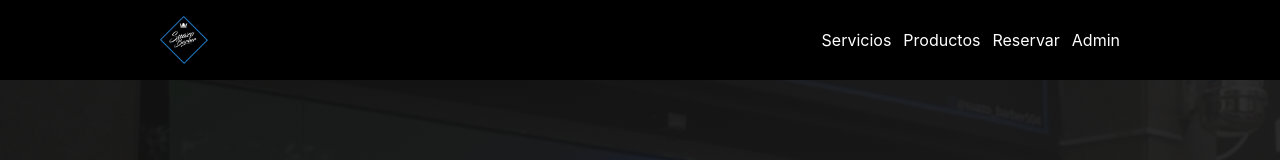
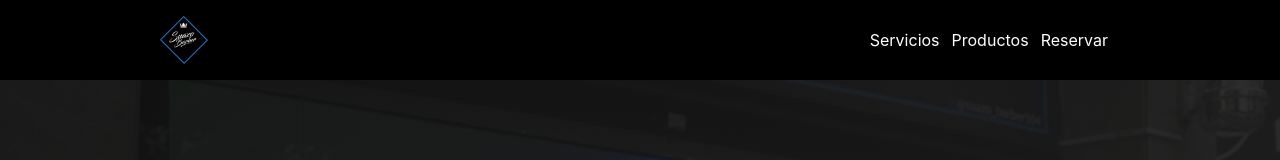
Before and after one commit to barbearia-suazo-site/client, a Next.js app: page /login in a window 1280 px wide. Shown: the top 160 px of the page. Built offline with nearby package versions, Linux system fonts and the light colour scheme; no server answers.

Commit message:
Update Header.jsx
Quit "admin" in the Heather

```diff
--- a/components/Header.jsx
+++ b/components/Header.jsx
@@ -45,9 +45,6 @@ export default function Header() {
           <Link href="/agendar" style={{ color: '#fff', marginRight: 12, textDecoration: 'none' }}>
             Reservar
           </Link>
-          <Link href="/admin" style={{ color: '#fff', textDecoration: 'none' }}>
-            Admin
-          </Link>
         </nav>
       </div>
     </header>
```
